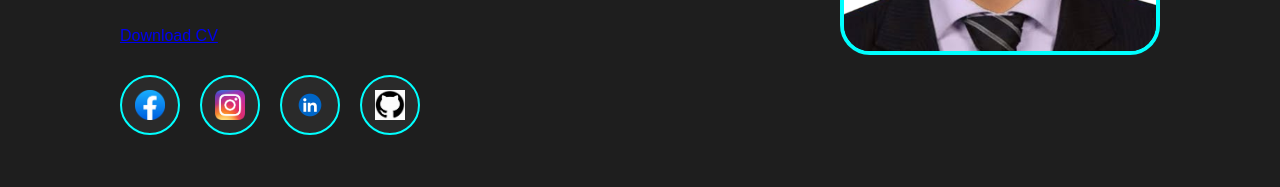
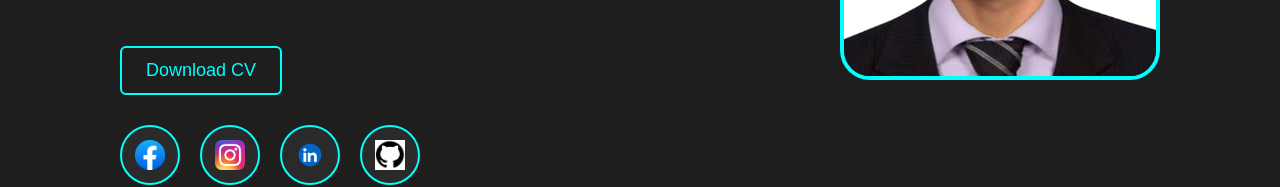
Before and after one commit to Crinx07/Montano-Portfolio, a plain HTML site: page index.html in a window 1280 px wide. Shown: the part 465-652 px from the top of the page. Drawn offline with Linux system fonts and the light colour scheme.

Commit message:
Added CV design

```diff
--- a/style.css
+++ b/style.css
@@ -121,6 +121,23 @@
   border-radius: 30px;
   border: 4px solid #00ffff;
   object-fit: cover;
+}
+
+.resume-btn {
+  display: inline-block;
+  margin-top: 20px;
+  padding: 12px 24px;
+  border: 2px solid #00ffff;
+  color: #00ffff;
+  text-decoration: none;
+  border-radius: 6px;
+  font-size: 18px;
+  transition: 0.3s;
+}
+
+.resume-btn:hover {
+  background: #00ffff;
+  color: #111;
 }
 
 /* SOCIAL ICONS */
```
